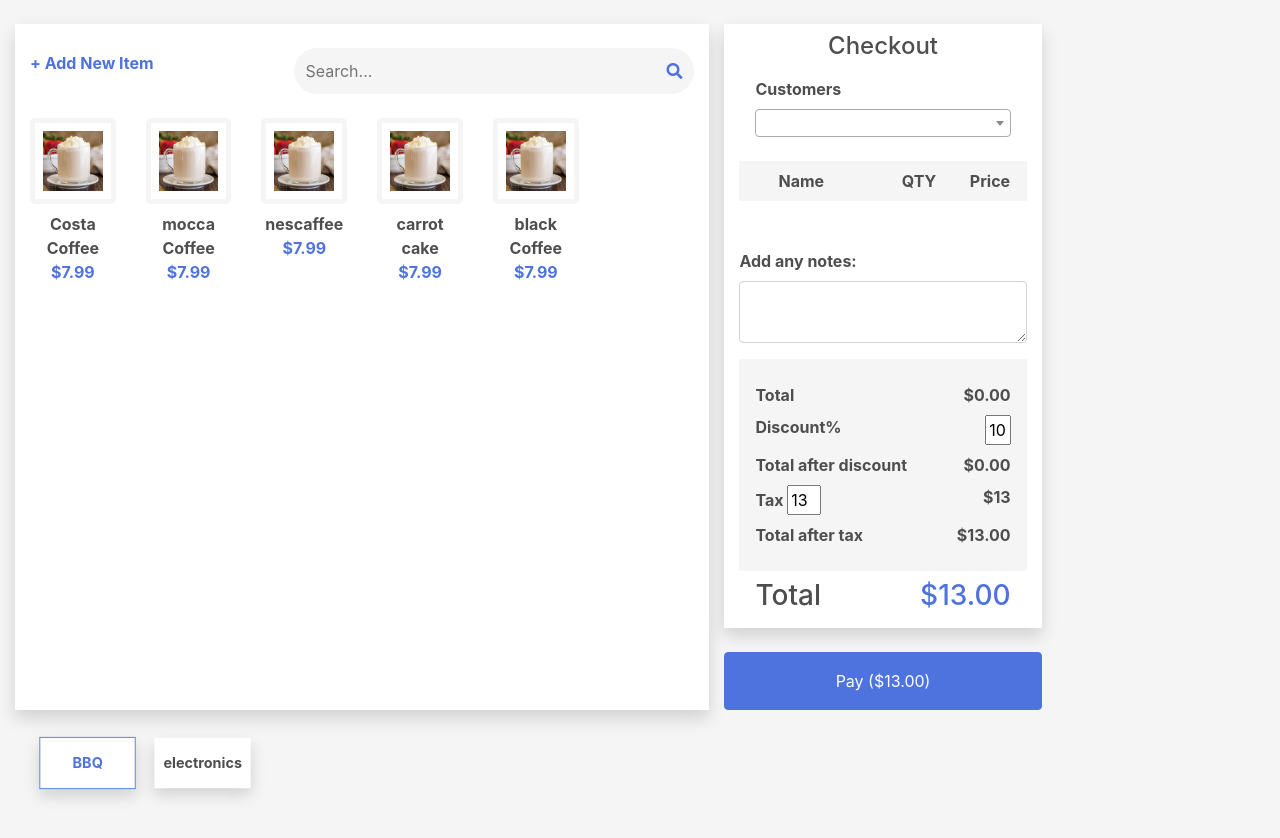
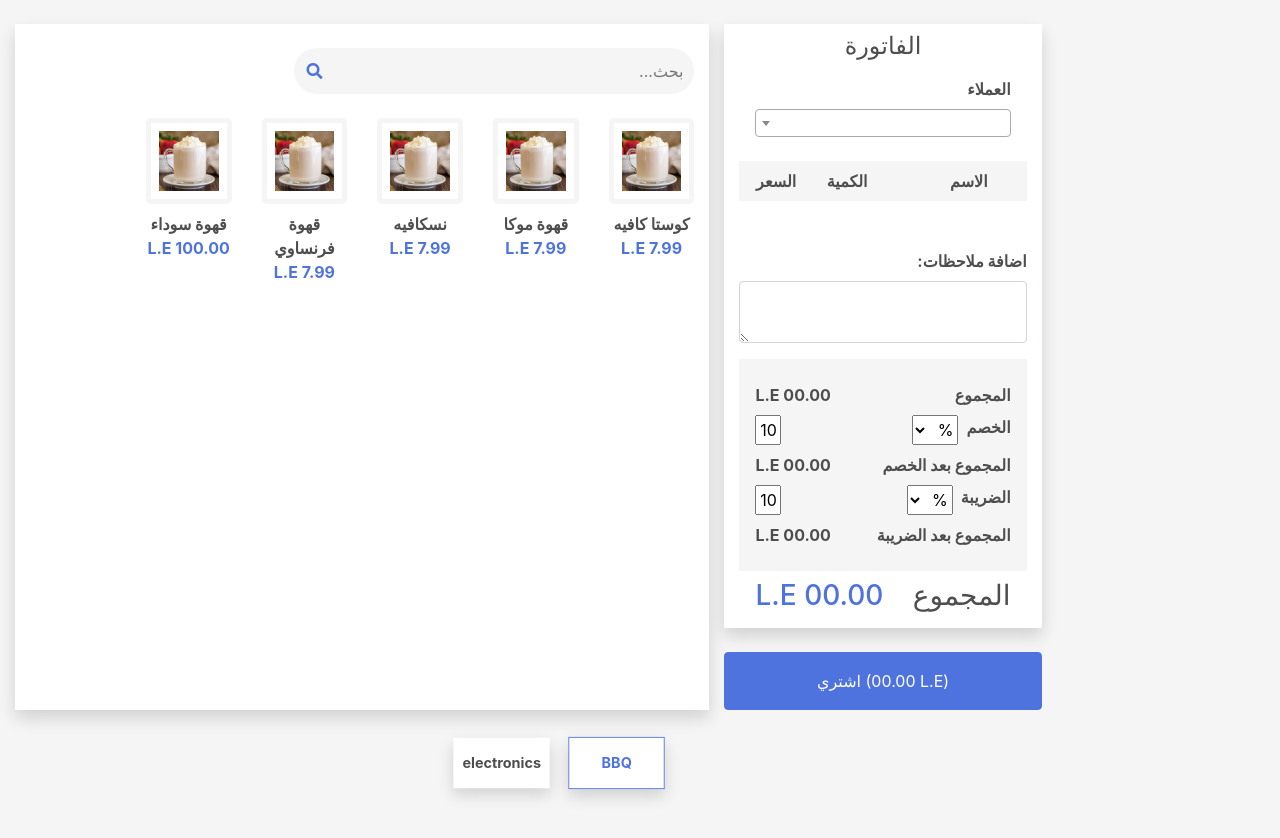
Before and after one commit to AbdooShawky/point-of-sale, a plain HTML site: page index.html in a window 1280 px wide. Drawn offline with nearby package versions, Linux system fonts and the light colour scheme; some packages are replaced by stand-ins of ours; no server answers; a script that the page names is missing.

Commit message:
update ui to be RTL fix issues

```diff
--- a/index.html
+++ b/index.html
@@ -6,6 +6,7 @@
     <link rel="stylesheet" href="fontawesome-free-5.15.1-web/css/all.min.css">
     <link rel="stylesheet" href="https://cdn.jsdelivr.net/npm/bootstrap@4.6.2/dist/css/bootstrap.min.css"
         integrity="sha384-xOolHFLEh07PJGoPkLv1IbcEPTNtaed2xpHsD9ESMhqIYd0nLMwNLD69Npy4HI+N" crossorigin="anonymous">
+
     <link href="https://cdn.jsdelivr.net/npm/select2@4.1.0-rc.0/dist/css/select2.min.css" rel="stylesheet" />
 
     <link rel="stylesheet" type="text/css" href="style.css">
@@ -18,13 +19,13 @@
                 <section id="about" class=" row justify-content-around py-4">
                     <div class=" col-md-8 bg-white py-4 shadow">
                         <div class="d-flex justify-content-between align-items-center">
-                            <p class="add-new-item">+ Add New Item</p>
-                            <div class="search-container">
-                                <input type="text" placeholder="Search..." onkeyup="filterProducts(this.value)">
+                            <p class="add-new-item"></p>
+                            <div class="search-container" dir="rtl">
+                                <input type="text" placeholder="بحث..." onkeyup="filterProducts(this.value)">
                                 <button type="button"><i class="fa fa-search"></i></button>
                             </div>
                         </div>
-                        <div class="product-container row mt-4" id="productsContainer">
+                        <div class="product-container row mt-4" dir="rtl" id="productsContainer">
 
                         </div>
 
@@ -32,15 +33,15 @@
                     </div>
                     <div class=" col-md-4  ">
 
-                        <div class="col-md-12    bg-white shadow">
+                        <div class="col-md-12    bg-white shadow" dir="rtl">
 
 
 
-                                <div class="text-center py-2">
-                                    <h4 class="title">Checkout</h4>
+                            <div class="text-center py-2 ">
+                                <h4 class="title">الفاتورة</h4>
                             </div>
-                                <div class="px-3 pb-2">
-                                    <label for="">Customers</label>
+                            <div class="px-3 pb-2 text-right" >
+                                <label for="">العملاء</label>
                                 <select name="customers" id="customers" class="form-control ">
                                     <!-- <option></option>
                                         <option value="01119957591">01119957591</option>
@@ -54,16 +55,16 @@
                             <div class="checkout-container h-100 d-flex flex-column justify-content-between">
                                 <div>
                                     <div class="checkout-header  py-2 d-flex">
-                                            <div class="col-md-6 ">
-                                                <p class="pl-4">Name</p>
+                                        <div class="col-md-6 text-right ">
+                                            <p class="pr-4">الاسم</p>
+                                        </div>
+                                        <div class="col-md-6 text-right">
+                                            <div class="row">
+                                                <div class="col-md-6 text-center">
+                                                    <p>الكمية</p>
                                                 </div>
                                                 <div class="col-md-6">
-                                                <div class="row">
-                                                    <div class="col-md-6 text-center">
-                                                        <p>QTY</p>
-                                                    </div>
-                                                    <div class="col-md-6">
-                                                        <p>Price</p>
+                                                    <p>السعر</p>
                                                 </div>
                                             </div>
                                         </div>
@@ -73,37 +74,54 @@
 
                                     </div>
                                 </div>
-                                    <div class="form-group mt-5">
-                                        <label for="note">Add any notes:</label>
+                                <div class="form-group mt-5 text-right">
+                                    <label for="note">اضافة ملاحظات:</label>
                                     <textarea class="form-control" id="note" rows="2"></textarea>
                                 </div>
                                 <div class=" ">
                                     <div class="checkout-footer">
                                         <div class="checkout-header py-3 ">
                                             <div class="d-flex my-2 mx-3 justify-content-between">
-                                                    <p>Total</p>
-                                                    <p id="total">$84.00</p>
+                                                <p>المجموع</p>
+                                                <p id="total">00.00 L.E</p>
                                             </div>
                                             <div class="d-flex  my-2 mx-3 justify-content-between">
-                                                    <p>Discount%</p>
-                                                    <input type="text" pattern="[0-9]*" id="discount" onkeyup="changeDiscount(this.value)" min="0" value="10" style="width: 10%;">
+                                                <div class="d-flex">
+                                                    <p class="">الخصم</p>
+                                                    <select class="mx-2" name="" id="discountPayMode">
+                                                        <option value="percentage">%</option>
+                                                        <option value="le">L.E</option>
+                                                    </select>
+
+                                                </div>
+                                                <input type="text" pattern="[0-9]*" id="discount"
+                                                    onkeyup="changeDiscount(this.value)" min="0" value="10"
+                                                    style="width: 10%;">
                                             </div>
                                             <div class="d-flex my-2 mx-3 justify-content-between">
-                                                    <p>Total after discount</p>
-                                                    <p id="totalAfterDiscount">$84.00</p>
+                                                <p>المجموع بعد الخصم</p>
+                                                <p id="totalAfterDiscount">00.00 L.E</p>
                                             </div>
                                             <div class="d-flex my-2 mx-3 justify-content-between">
-                                                    <p>Tax <input type="text" pattern="[0-9]*" id="tax" onkeyup="changeTax(this.value)" min="0" value="13" style="width: 15%;"></p>
-                                                    <p id="displayTax">$1.50</p>
+                                                <div class="d-flex">
+                                                    <p>الضريبة</p>
+                                                    <select class="mx-2" name="" id="taxPayMode">
+                                                        <option value="percentage">%</option>
+                                                        <option value="le">L.E</option>
+                                                    </select>
+                                                </div>
+                                                <input type="text" pattern="[0-9]*" id="tax" style="width: 10%;"
+                                                    onkeyup="changeTax(this.value)" min="0" value="10">
+                                                <!-- <p id="displayTax">$1.50</p> -->
                                             </div>
                                             <div class="d-flex my-2 mx-3 justify-content-between">
-                                                    <p>Total after tax</p>
-                                                    <p id="totalAfterTax">$84.00</p>
+                                                <p>المجموع بعد الضريبة</p>
+                                                <p id="totalAfterTax">00.00 L.E</p>
                                             </div>
                                         </div>
                                         <div class="total d-flex justify-content-between mx-3 my-2">
-                                                <h3>Total</h3>
-                                                <h3 id="totalPrice" class="primary-color"> $85.50 </h3>
+                                            <h3>المجموع</h3>
+                                            <h3 id="totalPrice" class="primary-color"> 00.00 L.E </h3>
                                         </div>
                                     </div>
                                 </div>
@@ -111,11 +129,11 @@
 
                         </div>
 
-                        <button id="pay" class="btn mt-4 py-3 btn-primary-color w-100"></button>
+                        <button id="pay" class="btn mt-4 py-3 btn-primary-color w-100">اشتري (00.00 L.E) </button>
                     </div>
 
                 </section>
-                <div class="col-md-8 row justify-content-start align-items-center  " id="sections">
+                <div class="col-md-8 row justify-content-start align-items-center  " dir="rtl" id="sections">
 
 
                 </div>
--- a/main.js
+++ b/main.js
@@ -1,43 +1,46 @@
 let counter = 0;
 let totalPrice = 0;
-let totalAfterDiscount = 0
-let totalAfterTax = 0
-let total = 0
+let totalAfterDiscount = 0;
+let totalAfterTax = 0;
+let total = 0;
+let isDiscountPercentage = true;
+let isTaxPercentage = true;
 let discount = parseFloat($("#discount").val());
 let tax = parseFloat($("#tax").val());
 let sections = [{ id: 2, name: "BBQ" }, { id: 3, name: "electronics" }];
 let products = [
     {
         id: 1,
-        name: "Costa Coffee",
+        name: "كوستا كافيه",
         price: 7.99,
         image: "./images/homemade-white-chocolate-mocha-image-square.jpg"
     },
     {
         id: 2,
-        name: "mocca Coffee",
+        name: "قهوة موكا",
         price: 7.99,
         image: "./images/homemade-white-chocolate-mocha-image-square.jpg"
     },
     {
         id: 3,
-        name: "nescaffee ",
+        name: "نسكافيه ",
         price: 7.99,
         image: "./images/homemade-white-chocolate-mocha-image-square.jpg"
     },
     {
         id: 4,
-        name: "carrot cake",
+        name: "قهوة فرنساوي",
         price: 7.99,
         image: "./images/homemade-white-chocolate-mocha-image-square.jpg"
     },
     {
         id: 5,
-        name: "black Coffee",
-        price: 7.99,
+        name: "قهوة سوداء",
+        price: 100,
         image: "./images/homemade-white-chocolate-mocha-image-square.jpg"
     },
 ];
+
 let customerMobileNumbers = ['01119957591', '01102070759', '01100272482', '01200568666'];
 
 let items = [];
@@ -59,7 +62,7 @@ function addItem(productId) {
         }
         items.push(item);
     }
-    calculateReceipt()
+    calculateReceipt(isDiscountPercentage, isTaxPercentage);
     displayItems(items)
     // console.log(items);
 }
@@ -70,7 +73,7 @@ function increaseCount(itemId) {
     item.count += 1
     item.totalPrice = item.count * item.product.price
     displayItems(items)
-    calculateReceipt()
+    calculateReceipt(isDiscountPercentage, isTaxPercentage);
     //$(`#${item.product.name.toString().replace(/\s+/g, '')}Count`).text(item.count);
 }
 
@@ -87,32 +90,46 @@ function decreaseCount(itemId) {
         // $(`#${item.product.name.toString().replace(/\s+/g, '')}Count`).text(item.count);
         displayItems(items)
     }
-    calculateReceipt()
+    calculateReceipt(isDiscountPercentage, isTaxPercentage);
 }
 
 function removeItem(itemId) {
     items.splice(items.findIndex((item) => item.id === itemId), 1);
     displayItems(items);
-    calculateReceipt();
+    calculateReceipt(isDiscountPercentage, isTaxPercentage);
 }
 
-function calculateReceipt() {
+function calculateReceipt(isDiscountPercentage, isTaxPercentage) {
     let subTotal = 0;
+    let discountedPrice = 0;
     for (const item of items) {
         subTotal += item.totalPrice;
     }
-    let discountedPrice = subTotal * (1 - (discount / 100));
-    totalPrice = discountedPrice + parseFloat(tax);
+    if (isDiscountPercentage) {
+
+        discountedPrice = subTotal * (1 - (discount / 100));
+    }
+    else {
+        discountedPrice = subTotal - discount;
+    }
+    if (isTaxPercentage) {
+
+        totalPrice = discountedPrice + parseFloat(subTotal * (tax / 100));
+    }
+    else {
+        totalPrice = discountedPrice + parseFloat(tax);
+
+    }
     displayPrices(totalPrice, discountedPrice, totalPrice, subTotal)
 }
 
 function displayPrices(totalPrice, totalAfterDiscont, totalAfterTax, total) {
-    $("#displayTax").text("$" + tax);
-    $("#total").text("$" + total.toFixed(2));
-    $("#totalAfterDiscount").text("$" + totalAfterDiscont.toFixed(2));
-    $("#totalAfterTax").text("$" + parseFloat(totalAfterTax).toFixed(2));
-    $("#totalPrice").text("$" + parseFloat(totalPrice).toFixed(2));
-    $("#pay").text("Pay ($" + parseFloat(totalPrice).toFixed(2) + ")");
+    $("#displayTax").text(tax + " L.E");
+    $("#total").text(total.toFixed(2) + " L.E");
+    $("#totalAfterDiscount").text(totalAfterDiscont.toFixed(2) + " L.E");
+    $("#totalAfterTax").text(parseFloat(totalAfterTax).toFixed(2) + " L.E");
+    $("#totalPrice").text(parseFloat(totalPrice).toFixed(2) + " L.E");
+    $("#pay").text("اشتري (" + parseFloat(totalPrice).toFixed(2) + "L.E)");
 
 }
 
@@ -139,7 +156,7 @@ function displayItems(items) {
 
                     </div>
                     <div class="col-md-6">
-                        <p>$${(item.count * item.product.price).toFixed(2)}</p>
+                        <p>${(item.count * item.product.price).toFixed(2)} L.E</p>
                     </div>
                 </div>
             </div>
@@ -156,11 +173,11 @@ function displayItems(items) {
 function changeTax(taxValue) {
     console.log("text ", taxValue)
     tax = parseFloat(taxValue)
-    calculateReceipt();
+    calculateReceipt(isDiscountPercentage, isTaxPercentage);
 }
 function changeDiscount(discountValue) {
     discount = parseFloat(discountValue)
-    calculateReceipt();
+    calculateReceipt(isDiscountPercentage, isTaxPercentage);
 }
 function filterProducts(word) {
     let productContainer = ``;
@@ -174,7 +191,7 @@ function filterProducts(word) {
                         src="${product.image}"
                         alt="homemade-white-chocolate-mocha-image-square">
                     </div>
-                    <p class="mt-2 text-center">${product.name} <br> <span class="primary-color">$${product.price.toFixed(2)}</span>
+                    <p class="mt-2 text-center">${product.name} <br> <span class="primary-color">${product.price.toFixed(2)} L.E</span>
                     </p>
                 </div>
             </div>
@@ -197,7 +214,7 @@ function displayProduct() {
                 src="${product.image}"
                 alt="homemade-white-chocolate-mocha-image-square">
                 </div>
-                <p class="mt-2 text-center">${product.name} <br> <span class="primary-color">$${product.price.toFixed(2)}</span>
+                <p class="mt-2 text-center">${product.name} <br> <span class="primary-color">${product.price.toFixed(2)} L.E</span>
                 </p>
             </div>
         </div>
@@ -205,34 +222,28 @@ function displayProduct() {
         `
     }
     $("#productsContainer").append(productContainer);
-    // $.ajax({
-    //     type: "method",
-    //     url: "url",
-    //     data: "data",
-    //     dataType: "dataType",
-    //     success: function (response) {
+    $.ajax({
+        type: "method",
+        url: "url",
 
-    //     }
-    // });
+        dataType: "dataType",
+        success: function (response) {
+
+        }
+    });
 }
 
 function uniqueId() {
     return ++counter;
 }
 
-$(function () {
-    $("#customers").select2();
-    $("#customers").change(function () {
-        getCustomerByMobileNumber($(this).val())
 
-    });
-})
 
 function getCustomerByMobileNumber(mobileNumber) {
 
     $("#customerInfo").html(`
-        <h6>Name: ${"Eng.kahlid"}</h6>
-        <h6>Address: ${"Cairo, Egypt"}</h6>
+        <h6>الاسم: ${"Eng.kahlid"}</h6>
+        <h6>العنوان: ${"Cairo, Egypt"}</h6>
         `
     );
     // $.ajax({
@@ -263,10 +274,38 @@ function GetAllCustomers() {
         }
     });
 }
-function getProductsBySectionId( sectionId, element ){
+function getProductsBySectionId(sectionId, element) {
     $(element).addClass("active-category").siblings().removeClass("active-category");
+
+    $.ajax({
+        type: "GET",
+        url: `getProducts/{store_id}/${sectionId}`,
+        data: {},
+        dataType: "json",
+        success: function (response) {
+            products = response;
+            displayProduct();
+        }
+    });
 }
 function getSections() {
+    displaySections();
+    $("#sections").children(':first').addClass("active-category");
+
+    $.ajax({
+        type: "GET",
+        url: "/getSections/{store_id}",
+        data: {},
+        dataType: "json",
+        success: function (response) {
+            sections = response
+            displaySections();
+            $("#sections").children(':first').addClass("active-category");
+        }
+    });
+}
+
+function displaySections() {
     for (const section of sections) {
         $("#sections").append(`
         <div onClick="getProductsBySectionId(${section.id} , this)"  class="col-md-2  shadow bg-white mx-1 d-flex justify-content-center align-items-center">
@@ -276,28 +315,41 @@ function getSections() {
         </div>
         `)
     }
-    $("#sections").children(':first').addClass("active-category");
+}
 
-    $.ajax({
-        type: "GET",
-        url: "/getSections/{store_id}",
-        data: {},
-        dataType: "json",
-        success: function (response) {
-            for (const section of response) {
-                $("#sections").append(`
-                <div onClick="getProductsBySectionId(${section.id})" class="col-md-2  shadow bg-white mx-1 d-flex justify-content-center align-items-center">
-                <div class="text-center my-3 ">
-                <p class="m-0">${section.name}</p>
-                </div>
-                </div>
-                `)
-            }
-            $("#sections").children(':first').addClass("active-category");
+
+$(function () {
+    $("#customers").select2();
+    $("#customers").change(function () {
+        getCustomerByMobileNumber($(this).val())
+
+    });
+    $("#discountPayMode").change(function (e) {
+        if ($(this).val() == "percentage") {
+            isDiscountPercentage = true;
+            calculateReceipt(isDiscountPercentage, isTaxPercentage);
+        }
+        else {
+            isDiscountPercentage = false;
+            calculateReceipt(isDiscountPercentage, isTaxPercentage);
+
         }
     });
-}
+    $("#taxPayMode").change(function (e) {
+        if ($(this).val() == "percentage") {
+            isTaxPercentage = true;
+            calculateReceipt(isDiscountPercentage, isTaxPercentage);
+        }
+        else {
+            isTaxPercentage = false;
+            calculateReceipt(isDiscountPercentage, isTaxPercentage);
+
+        }
+
+
+    });
+})
 displayProduct();
 GetAllCustomers();
 getSections();
-calculateReceipt();
+// calculateReceipt();
```
Lines whose indentation alone changed are shown as unchanged.
